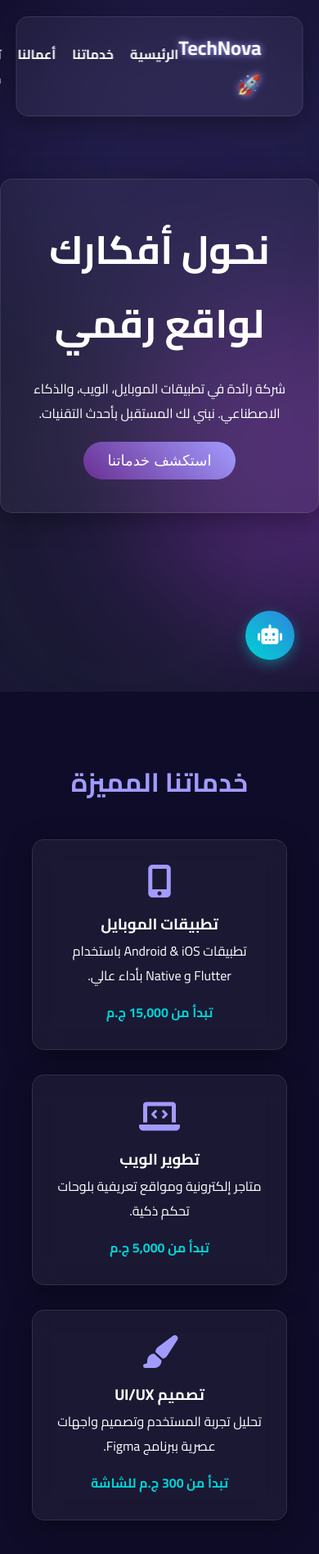
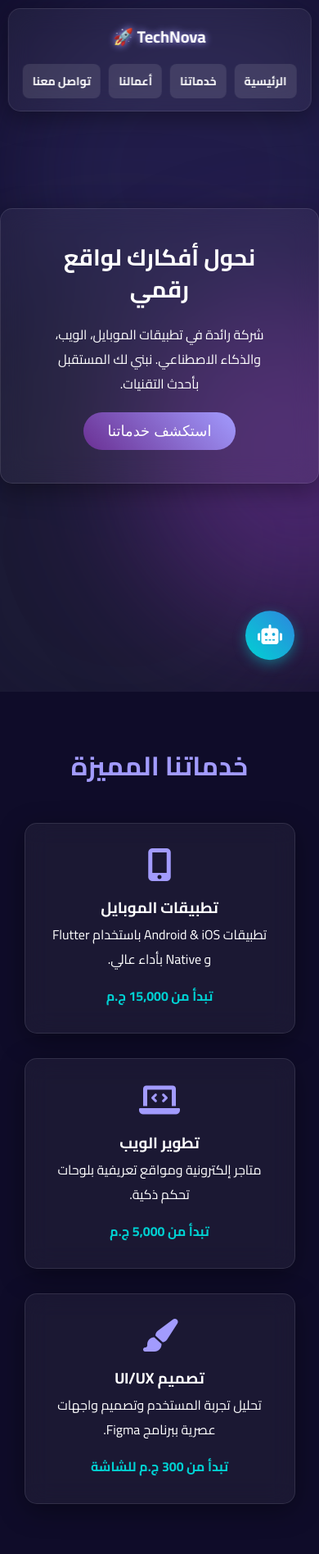
Before and after one commit to AbdallahN20/TechNova-chatbot, a Flask app: page / in a window 390 px wide. Shown: the top 1896 px of the page at 82% size. Run offline with Flask 3, Linux system fonts and the light colour scheme.

Commit message:
Fix mobile responsive design

```diff
--- a/static/css/style.css
+++ b/static/css/style.css
@@ -44,6 +44,7 @@ body { font-family: 'Cairo', sans-serif; background-color: #0f0c29; color: white
     display: flex; justify-content: space-between; align-items: center;
     padding: 15px 50px; position: fixed; top: 20px; left: 50%;
     transform: translateX(-50%); width: 90%; z-index: 1000;
+    transition: 0.3s ease; /* إضافة نعومة عند تغيير الحجم */
 }
 .logo { font-size: 24px; font-weight: bold; color: #fff; text-shadow: 0 0 10px #a29bfe; }
 .nav-links { list-style: none; display: flex; gap: 20px; }
@@ -119,3 +120,78 @@ body { font-family: 'Cairo', sans-serif; background-color: #0f0c29; color: white
 .chat-footer { padding: 15px; border-top: 1px solid rgba(255,255,255,0.1); display: flex; }
 .chat-footer input { flex: 1; padding: 10px; border-radius: 20px; border: none; outline: none; margin-left: 10px; background: rgba(255,255,255,0.1); color: white; }
 .chat-footer button { background: none; border: none; color: #00d2d3; font-size: 20px; cursor: pointer; }
+
+/* =========================================
+   5. Mobile Responsive Fixes (تعديلات الموبايل)
+   ========================================= */
+@media screen and (max-width: 768px) {
+
+    /* إصلاح الناف بار: العناصر تحت بعض بدل ما تكون متكدسة */
+    .glass-nav {
+        flex-direction: column;
+        padding: 15px;
+        width: 95%; /* توسيع الناف بار */
+        top: 10px;
+    }
+
+    .logo {
+        margin-bottom: 15px;
+        font-size: 20px;
+    }
+
+    /* ترتيب اللينكات بشكل منظم */
+    .nav-links {
+        display: flex;
+        flex-wrap: wrap;
+        justify-content: center;
+        gap: 10px;
+        width: 100%;
+        padding: 0;
+    }
+
+    .nav-links li {
+        margin: 0;
+    }
+
+    .nav-links a {
+        font-size: 14px;
+        padding: 8px 12px;
+        background: rgba(255,255,255,0.1); /* زرار خفيف */
+        border-radius: 8px;
+        display: block;
+    }
+
+    /* تصغير الخطوط الكبيرة في الشاشة الرئيسية */
+    .hero-content h1 {
+        font-size: 28px;
+        line-height: 1.4;
+    }
+
+    .hero-content p {
+        font-size: 16px;
+        padding: 0 10px;
+    }
+
+    /* إجبار الكروت تكون كارت واحد في الصف */
+    .cards-container {
+        grid-template-columns: 1fr;
+        padding: 0 10px;
+    }
+
+    .portfolio-grid {
+        grid-template-columns: 1fr;
+    }
+
+    /* تقليل الهوامش */
+    .section-padding {
+        padding: 60px 5%;
+    }
+
+    /* تعديل مكان وحجم الشات بوت */
+    .chat-wrapper {
+        width: 92%;
+        height: 60vh;
+        right: 4%;
+        bottom: 85px;
+    }
+}
```
